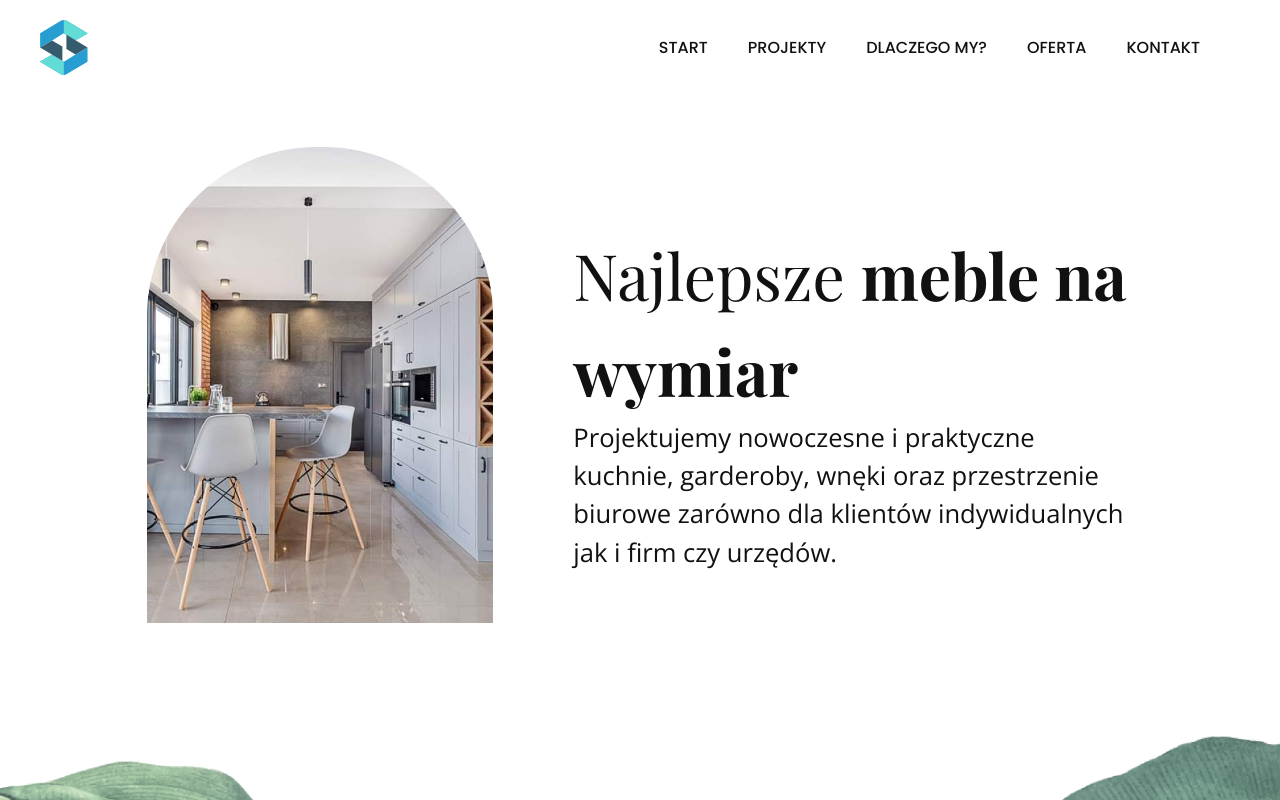
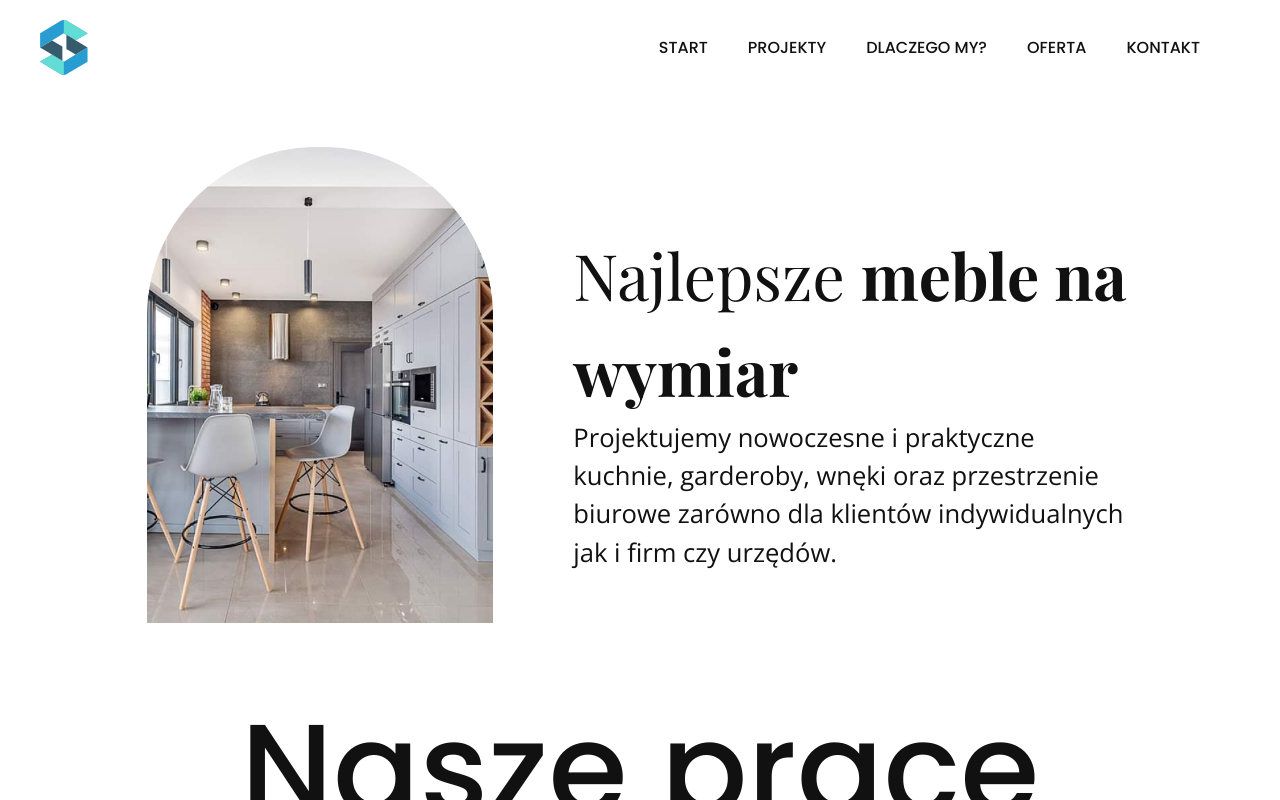
Before and after one commit to dencs08/aviorprojekt.pl, a React (Create React App) app: page / in a window 1280 px wide. Shown: the top 800 px of the page. Built offline with nearby package versions, Linux system fonts and the light colour scheme.

Commit message:
update: App.js for react-route-dom

```diff
--- a/src/App.js
+++ b/src/App.js
@@ -1,18 +1,29 @@
 import React from 'react'
+import { BrowserRouter, Route, Routes } from 'react-router-dom'
 
 import { Navbar } from './components'
-import { Header, Footer } from './containers'
+import { Footer } from './containers'
+import { Start, Projects } from './routes'
 import "./scss/app.scss"
 
 const App = () => {
     return (
+
         <div className="App">
-            <div>
-                <Navbar />
-                <Header />
+            <Navbar />
+            <div className="content">
+                <BrowserRouter>
+                    <Routes>
+                        <Route path="/" element={<Start />} />
+                        <Route path="/start" element={<Start />} />
+                        <Route path="/projekty" element={<Projects />} />
+                    </Routes>
+                </BrowserRouter>
+
             </div>
             <Footer />
         </div>
+
     )
 }
 
```
